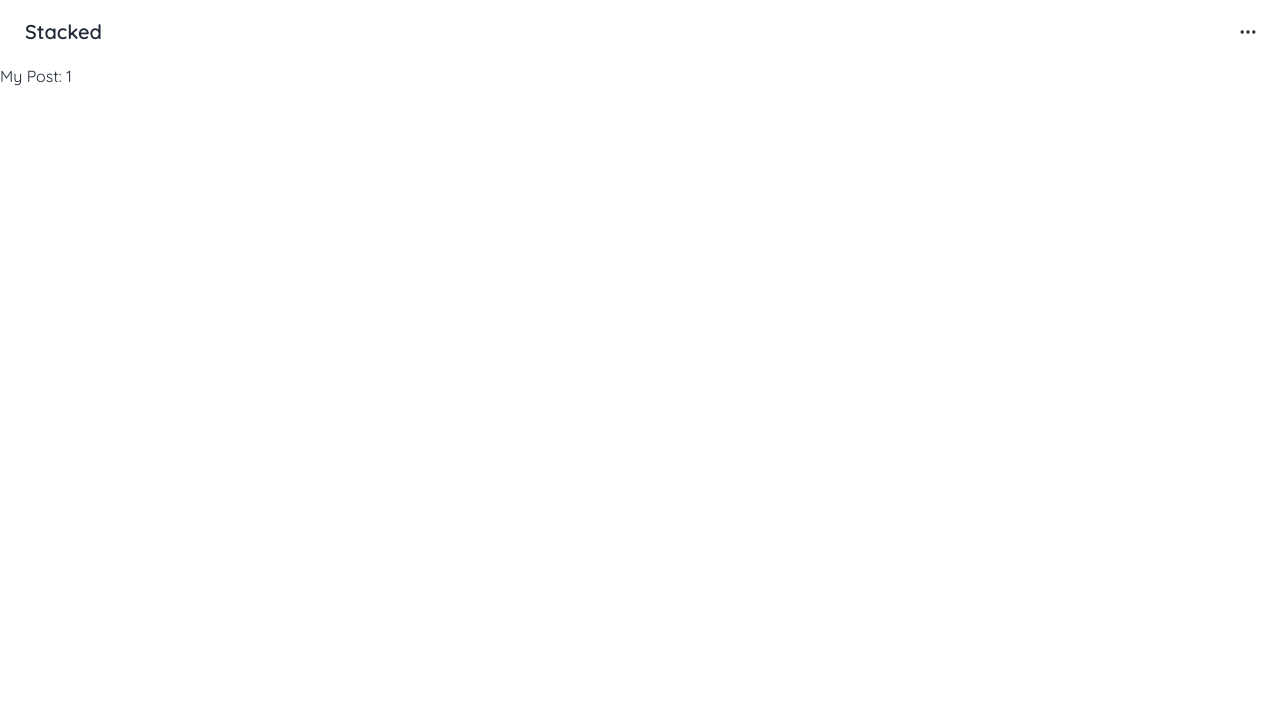
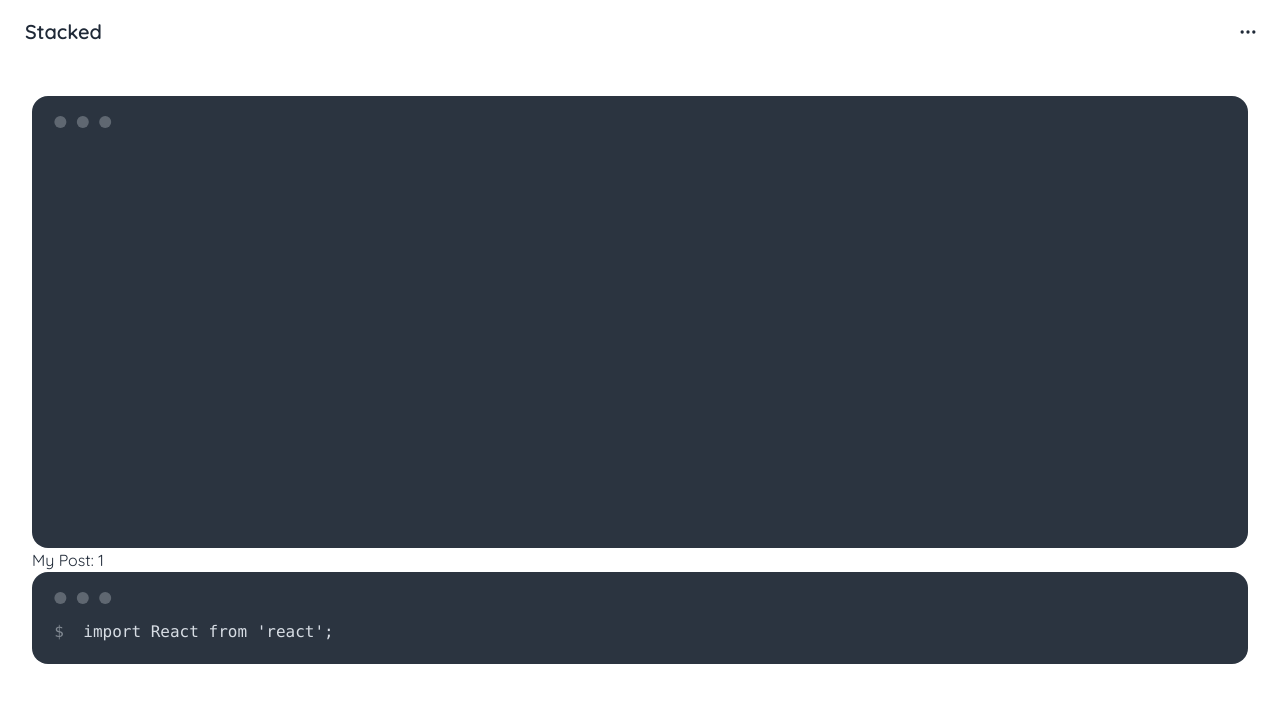
Before and after one commit to CousinJ/NextJS-Stacked-project, a Next.js app: page /project/1 in a window 1280 px wide. Shown: the top 702 px of the page. Built offline with nearby package versions, Linux system fonts and the light colour scheme; no server answers.

Commit message:
figured out dynamic routing

```diff
--- a/app/actions.ts
+++ b/app/actions.ts
@@ -113,6 +113,7 @@ async function SearchProjectCollection(searchTerm: string) {
     // Iterate over each matching project and construct the desired object
     projectResults.forEach(project => {
       const resultObject = {
+        _id : project._id,
         user_info: project.user_info,
         project_info: project.project_info
       };
@@ -140,6 +141,7 @@ async function searchUserCollection(searchTerm: string) {
      // Iterate over each matching project and construct the desired object
      userResults.forEach(user => {
        const resultObject = {
+        _id : user._id,
          user_data: user.user_data,
 
        };
@@ -171,3 +173,4 @@ export async function exploreSearchFunction(searchTerm: string, userOrProject: s
 
     return searchResults
 }
+//======================================================================================================
--- a/app/components/ProjectCard.tsx
+++ b/app/components/ProjectCard.tsx
@@ -18,7 +18,7 @@ function ProjectCard(props: any) {
       <div className="flex items-center justify-between w-full">
         {props.project_info.public && (
           <div
-            className="w-5 h-5  ml-8 rounded-full bg-white  overflow-hidden"
+            className="w-5 h-5  ml-8 rounded-full   overflow-hidden"
             style={{
               backgroundImage: `url('/public.svg')`,
               backgroundSize: "cover",
@@ -28,7 +28,7 @@ function ProjectCard(props: any) {
         )}
         {!props.project_info.public && (
           <div
-            className="w-5 h-5  ml-8 rounded-full bg-white overflow-hidden"
+            className="w-5 h-5  ml-8 rounded-full  overflow-hidden"
             style={{
               backgroundImage: `url('/private.svg')`,
               backgroundSize: "cover",
@@ -37,7 +37,7 @@ function ProjectCard(props: any) {
           />
         )}
 
-        <Link className=" btn btn-ghost m-1" href={`/project/${props.project_info.name}`}>Open</Link>
+        <Link className=" btn btn-ghost m-1" href={`/project/${props.id}`}>Open</Link>
       </div>
     </div>
   );
--- a/app/dashboard/page.tsx
+++ b/app/dashboard/page.tsx
@@ -56,7 +56,7 @@ async function Dashboard() {
       {/* passing in the userData because only the user projects show up in this component. in the search results it iterates through an array of users and grabs both objects off it in the map function */}
         <div className='flex flex-col gap-2'>
           {/* iterate with map here  */}
-          {projectData.map((item: ProjectItem) => (<ProjectCard key={item.name} user_info={userData} project_info={item} />))}
+          {projectData.map((item: ProjectItem, index: number) => (<ProjectCard key={item.name} id={index} user_info={userData} project_info={item} />))}
 
         </div>
 
--- a/app/project/[slug]/page.tsx
+++ b/app/project/[slug]/page.tsx
@@ -1,6 +1,34 @@
-export default function Page({ params }: { params: { slug: string } }) {
+export default function Page({ params }: { params: { slug: string} }) {
+//now you can query for the data of the current user and the slug is the index of the productData array.
+//iterate to get the correct data for the page.
+
+//you will need to create a new dynamic route for teh projects listed on the search bars. it will be similar to this
+// the difference will be the id. the id will be the obejct id unique string. it will also not open if it is private.
+//and edit functions will be gone.
+const placeholderCode = "import React from 'react'; "
+
+    return(
+
+    <div className="w-full flex flex-col items center p-8 ">
 
 
+<div className="mockup-code w-full h-auto ">
+  <div className="w-full flex h-32">
+      <h2></h2>
+  </div>
 
-    return <div>My Post: {params.slug}</div>
+  <div className="w-full flex h-64 ">
+      {}
+  </div>
+</div>
+
+<div>My Post: {params.slug}</div>
+
+<div className="mockup-code w-full h-auto">
+  <pre data-prefix="$"><code>{placeholderCode}</code></pre>
+</div>
+
+
+    </div>
+    )
   }
```
